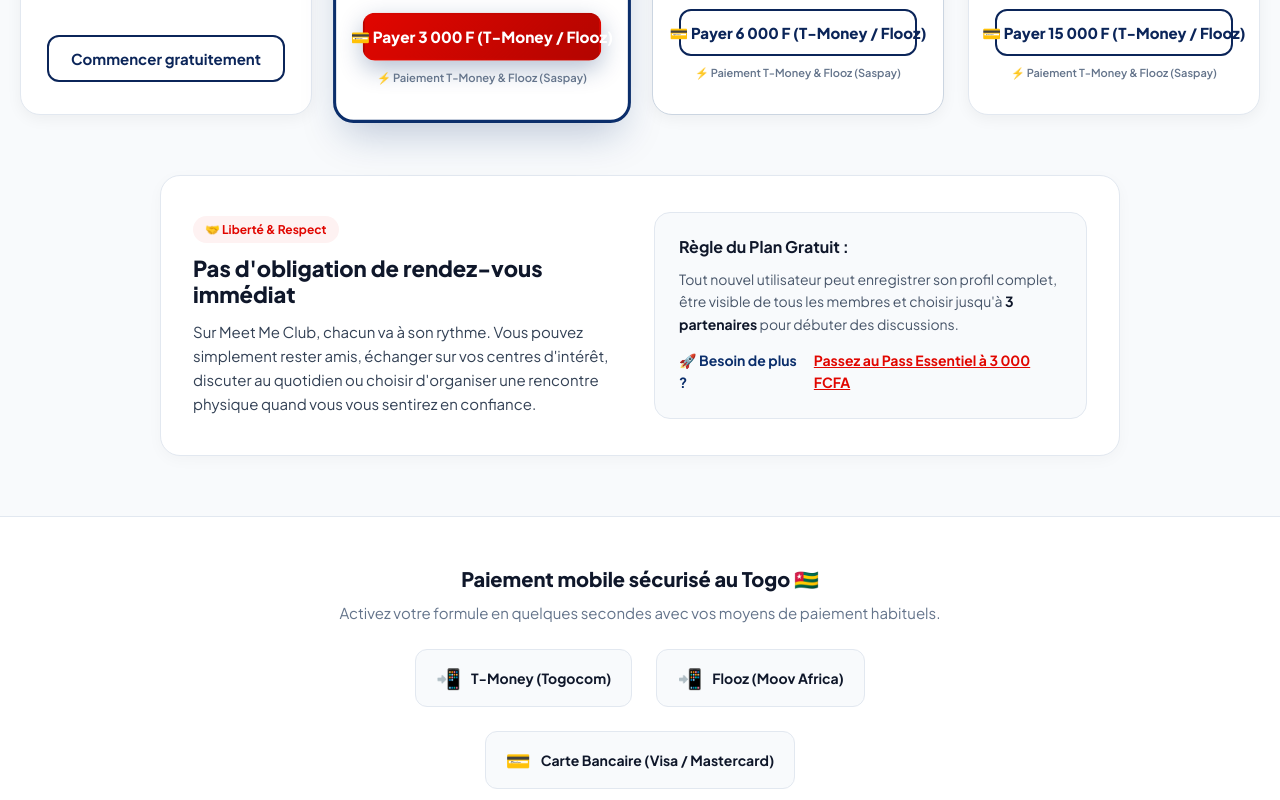
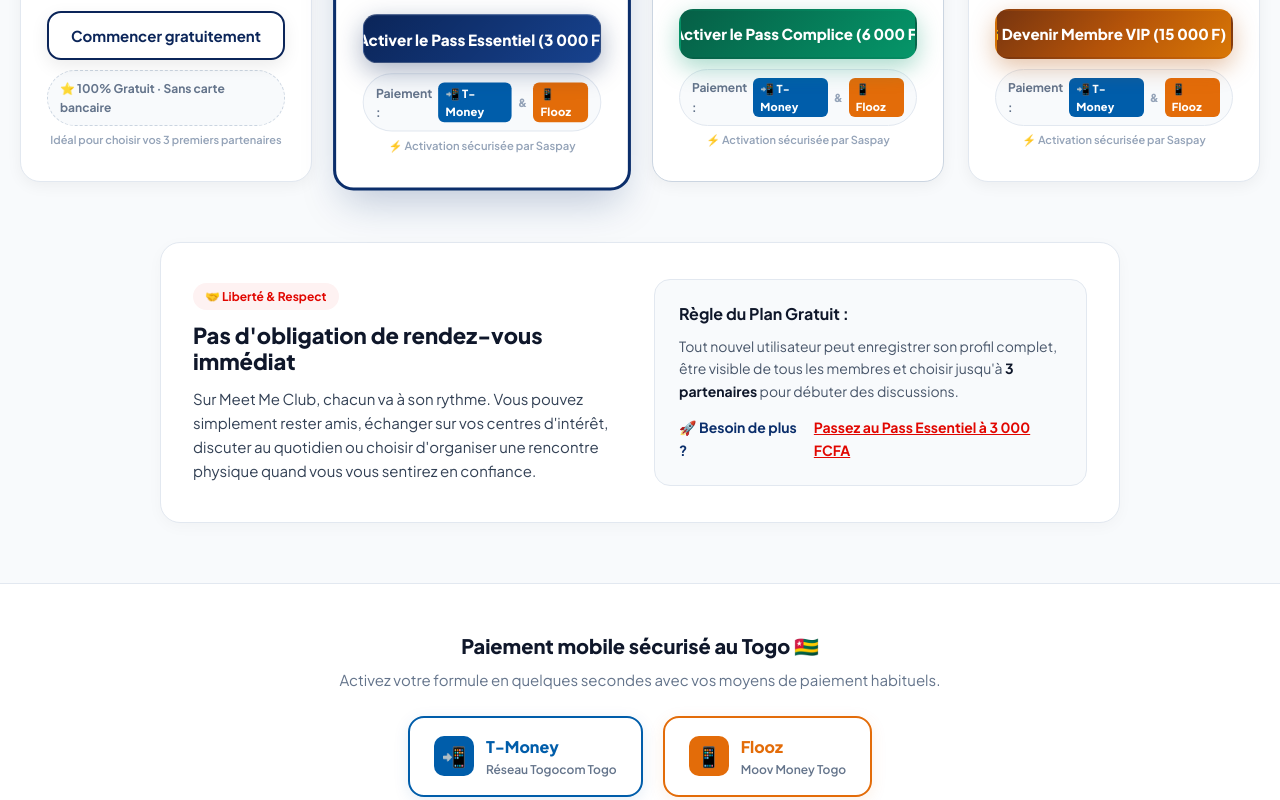
Before and after one commit to lchinformatique/meetmeclub, a Next.js app: page /tarifs in a window 1280 px wide. Shown: the part 1180-1980 px from the top of the page. Built offline with nearby package versions, Linux system fonts and the light colour scheme; no server answers.

Commit message:
style: center T-Money and Flooz payment badges and add interactive button effects in tarifs

```diff
--- a/data/profiles.json
+++ b/data/profiles.json
@@ -17,7 +17,8 @@
     "relationshipGoal": "SERIOUS",
     "plan": "FREE",
     "partnersContacted": [
-      "usr_1"
+      "usr_1",
+      "usr_4"
     ],
     "photos": [
       {
@@ -47,7 +48,7 @@
     "isVerified": true,
     "isVisible": true,
     "createdAt": "2026-10-11T12:08:29.080Z",
-    "updatedAt": "2026-10-11T17:21:51.603Z"
+    "updatedAt": "2026-10-11T19:01:30.223Z"
   },
   {
     "id": "prof_1",
--- a/src/app/(public)/tarifs/page.tsx
+++ b/src/app/(public)/tarifs/page.tsx
@@ -53,7 +53,7 @@
       { text: "Badge membre vérifié", ok: true },
       { text: "Réservation de tables et boissons partenaires", ok: false },
     ],
-    buttonText: "Payer 3 000 F (T-Money / Flooz)",
+    buttonText: "Activer le Pass Essentiel (3 000 F)",
     buttonHref: "https://link.saspay.me/dtpycov9i-k",
     paymentUrl: "https://link.saspay.me/dtpycov9i-k",
     highlight: true,
@@ -78,7 +78,7 @@
       { text: "Assurance sécurité & médiation du club", ok: true },
       { text: "Accès salons VIP et dîners gastronomiques", ok: false },
     ],
-    buttonText: "Payer 6 000 F (T-Money / Flooz)",
+    buttonText: "Activer le Pass Complice (6 000 F)",
     buttonHref: "https://link.saspay.me/xiigac37eyq",
     paymentUrl: "https://link.saspay.me/xiigac37eyq",
     highlight: false,
@@ -103,7 +103,7 @@
       { text: "Conciergerie privée Meet Me Club dédiée", ok: true },
       { text: "Accès événements & soirées privées du club", ok: true },
     ],
-    buttonText: "Payer 15 000 F (T-Money / Flooz)",
+    buttonText: "Devenir Membre VIP (15 000 F)",
     buttonHref: "https://link.saspay.me/ksev91xlvik",
     paymentUrl: "https://link.saspay.me/ksev91xlvik",
     highlight: false,
@@ -293,48 +293,75 @@
 
               {/* Call to action */}
               {plan.paymentUrl ? (
-                <div>
+                <div style={{ display: "flex", flexDirection: "column", alignItems: "center", width: "100%", marginTop: "auto" }}>
                   <a
                     href={plan.paymentUrl}
                     target="_blank"
                     rel="noopener noreferrer"
-                    className={`btn ${plan.btnClass}`}
+                    className={`btn btn-pay-effect ${
+                      plan.id === "ESSENTIAL"
+                        ? "btn-pay-popular"
+                        : plan.id === "COMPLICE"
+                        ? "btn-pay-complice"
+                        : "btn-pay-vip"
+                    }`}
                     style={{
                       width: "100%",
                       justifyContent: "center",
-                      padding: "14px",
+                      padding: "15px 18px",
                       fontSize: "15px",
                       fontWeight: 800,
-                      borderRadius: "12px",
+                      borderRadius: "14px",
                       textDecoration: "none",
                       display: "flex",
                       alignItems: "center",
                       gap: "8px",
-                      boxShadow: plan.highlight ? "0 8px 24px rgba(11, 46, 107, 0.3)" : "none",
+                      textAlign: "center",
                     }}
                   >
                     <span>💳 {plan.buttonText}</span>
+                    <span style={{ fontSize: "16px" }}>➔</span>
                   </a>
-                  <p style={{ textAlign: "center", fontSize: "11px", color: "#64748B", marginTop: "8px", fontWeight: 600 }}>
-                    ⚡ Paiement T-Money & Flooz (Saspay)
-                  </p>
+
+                  {/* Centered T-Money & Flooz Badge */}
+                  <div className="payment-badge-center">
+                    <span style={{ fontSize: "12px", color: "#64748B", fontWeight: 700 }}>Paiement :</span>
+                    <span className="payment-pill-tmoney">📲 T-Money</span>
+                    <span style={{ color: "#94A3B8", fontWeight: 800, fontSize: "11px" }}>&</span>
+                    <span className="payment-pill-flooz">📱 Flooz</span>
+                  </div>
+                  <div style={{ fontSize: "11px", color: "#94A3B8", textAlign: "center", marginTop: "5px", fontWeight: 600 }}>
+                    ⚡ Activation sécurisée par Saspay
+                  </div>
                 </div>
               ) : (
+                <div style={{ display: "flex", flexDirection: "column", alignItems: "center", width: "100%", marginTop: "auto" }}>
                   <Link
                     href={plan.buttonHref}
-                  className={`btn ${plan.btnClass}`}
+                    className="btn btn-outline-blue btn-pay-effect"
                     style={{
                       width: "100%",
                       justifyContent: "center",
-                    padding: "14px",
+                      padding: "15px 18px",
                       fontSize: "15px",
                       fontWeight: 700,
-                    borderRadius: "12px",
+                      borderRadius: "14px",
                       textDecoration: "none",
+                      textAlign: "center",
                     }}
                   >
                     {plan.buttonText}
                   </Link>
+
+                  <div className="payment-badge-center" style={{ background: "#F8FAFC", border: "1px dashed #CBD5E1" }}>
+                    <span style={{ fontSize: "12px", color: "#64748B", fontWeight: 700 }}>
+                      ⭐ 100% Gratuit · Sans carte bancaire
+                    </span>
+                  </div>
+                  <div style={{ fontSize: "11px", color: "#94A3B8", textAlign: "center", marginTop: "5px", fontWeight: 600 }}>
+                    Idéal pour choisir vos 3 premiers partenaires
+                  </div>
+                </div>
               )}
             </div>
           ))}
@@ -420,58 +447,89 @@
             style={{
               display: "flex",
               justifyContent: "center",
-              gap: "24px",
+              gap: "20px",
               flexWrap: "wrap",
+              marginBottom: "30px",
             }}
           >
             <div
               style={{
                 display: "flex",
                 alignItems: "center",
-                gap: "10px",
-                padding: "12px 20px",
-                borderRadius: "12px",
-                border: "1px solid #E2E8F0",
-                background: "#F8FAFC",
-                fontWeight: 700,
-                color: "#0F172A",
-                fontSize: "14px",
+                gap: "12px",
+                padding: "16px 24px",
+                borderRadius: "16px",
+                border: "2px solid #005DAA",
+                background: "white",
+                boxShadow: "0 4px 16px rgba(0, 93, 170, 0.1)",
+                textAlign: "left",
               }}
             >
-              <span style={{ fontSize: "20px" }}>📲</span> T-Money (Togocom)
+              <div style={{ width: "40px", height: "40px", borderRadius: "10px", background: "#005DAA", color: "white", display: "flex", alignItems: "center", justifyContent: "center", fontSize: "20px" }}>
+                📲
               </div>
+              <div>
+                <div style={{ fontSize: "16px", fontWeight: 800, color: "#005DAA" }}>T-Money</div>
+                <div style={{ fontSize: "12px", color: "#64748B", fontWeight: 600 }}>Réseau Togocom Togo</div>
+              </div>
+            </div>
+
             <div
               style={{
                 display: "flex",
                 alignItems: "center",
-                gap: "10px",
-                padding: "12px 20px",
-                borderRadius: "12px",
-                border: "1px solid #E2E8F0",
-                background: "#F8FAFC",
-                fontWeight: 700,
-                color: "#0F172A",
-                fontSize: "14px",
+                gap: "12px",
+                padding: "16px 24px",
+                borderRadius: "16px",
+                border: "2px solid #E36C09",
+                background: "white",
+                boxShadow: "0 4px 16px rgba(227, 108, 9, 0.1)",
+                textAlign: "left",
               }}
             >
-              <span style={{ fontSize: "20px" }}>📲</span> Flooz (Moov Africa)
+              <div style={{ width: "40px", height: "40px", borderRadius: "10px", background: "#E36C09", color: "white", display: "flex", alignItems: "center", justifyContent: "center", fontSize: "20px" }}>
+                📱
               </div>
+              <div>
+                <div style={{ fontSize: "16px", fontWeight: 800, color: "#E36C09" }}>Flooz</div>
+                <div style={{ fontSize: "12px", color: "#64748B", fontWeight: 600 }}>Moov Money Togo</div>
+              </div>
+            </div>
+
             <div
               style={{
                 display: "flex",
                 alignItems: "center",
-                gap: "10px",
-                padding: "12px 20px",
-                borderRadius: "12px",
-                border: "1px solid #E2E8F0",
-                background: "#F8FAFC",
-                fontWeight: 700,
-                color: "#0F172A",
-                fontSize: "14px",
+                gap: "12px",
+                padding: "16px 24px",
+                borderRadius: "16px",
+                border: "1px solid #CBD5E1",
+                background: "white",
+                boxShadow: "0 4px 12px rgba(0,0,0,0.04)",
+                textAlign: "left",
               }}
             >
-              <span style={{ fontSize: "20px" }}>💳</span> Carte Bancaire (Visa / Mastercard)
+              <div style={{ width: "40px", height: "40px", borderRadius: "10px", background: "#0B2559", color: "white", display: "flex", alignItems: "center", justifyContent: "center", fontSize: "20px" }}>
+                🛡️
               </div>
+              <div>
+                <div style={{ fontSize: "16px", fontWeight: 800, color: "#0F172A" }}>Saspay Checkout</div>
+                <div style={{ fontSize: "12px", color: "#16A34A", fontWeight: 700 }}>Paiement Sécurisé 100%</div>
+              </div>
+            </div>
+          </div>
+
+          <div style={{ display: "inline-block", background: "#F1F5F9", padding: "14px 24px", borderRadius: "16px", border: "1px solid #E2E8F0" }}>
+            <span style={{ fontSize: "14px", color: "#334155", marginRight: "12px" }}>
+              Vous avez déjà effectué votre paiement T-Money ou Flooz ?
+            </span>
+            <Link
+              href="/paiement/activation"
+              className="btn btn-primary btn-sm btn-pay-effect"
+              style={{ fontWeight: 800, padding: "8px 18px", borderRadius: "10px" }}
+            >
+              ⚡ Activer mon compte ici
+            </Link>
           </div>
 
           <p style={{ marginTop: "24px", fontSize: "13px", color: "#64748B" }}>
--- a/src/app/globals.css
+++ b/src/app/globals.css
@@ -289,6 +289,120 @@
   border-top-color: white;
   border-radius: 50%;
   animation: spin 0.7s linear infinite;
+}
+
+/* ── Plan & Payment Buttons & Badges ── */
+.btn-pay-effect {
+  position: relative;
+  overflow: hidden;
+  transition: all 0.3s cubic-bezier(0.16, 1, 0.3, 1) !important;
+  box-shadow: 0 6px 18px rgba(0, 0, 0, 0.08);
+}
+
+.btn-pay-effect:hover {
+  transform: translateY(-3px) scale(1.02) !important;
+  box-shadow: 0 14px 30px rgba(11, 46, 107, 0.25) !important;
+}
+
+.btn-pay-effect:active {
+  transform: translateY(0) scale(0.98) !important;
+}
+
+.btn-pay-effect::after {
+  content: "";
+  position: absolute;
+  top: 0;
+  left: -120%;
+  width: 60%;
+  height: 100%;
+  background: linear-gradient(
+    90deg,
+    transparent,
+    rgba(255, 255, 255, 0.35),
+    transparent
+  );
+  transform: skewX(-25deg);
+  transition: none;
+}
+
+.btn-pay-effect:hover::after {
+  left: 160%;
+  transition: left 0.8s ease-in-out;
+}
+
+.btn-pay-popular {
+  background: linear-gradient(135deg, #0B2559 0%, #17428E 100%) !important;
+  color: white !important;
+  box-shadow: 0 8px 25px rgba(11, 37, 89, 0.35) !important;
+  border: 1px solid rgba(255, 255, 255, 0.2) !important;
+}
+
+.btn-pay-popular:hover {
+  transform: translateY(-3px) scale(1.02) !important;
+  box-shadow: 0 16px 36px rgba(11, 37, 89, 0.5) !important;
+}
+
+.btn-pay-vip {
+  background: linear-gradient(135deg, #78350F 0%, #B45309 50%, #D97706 100%) !important;
+  color: white !important;
+  box-shadow: 0 8px 25px rgba(180, 83, 9, 0.35) !important;
+}
+
+.btn-pay-vip:hover {
+  transform: translateY(-3px) scale(1.02) !important;
+  box-shadow: 0 16px 36px rgba(180, 83, 9, 0.5) !important;
+}
+
+.btn-pay-complice {
+  background: linear-gradient(135deg, #065F46 0%, #059669 100%) !important;
+  color: white !important;
+  box-shadow: 0 8px 25px rgba(5, 150, 105, 0.35) !important;
+}
+
+.btn-pay-complice:hover {
+  transform: translateY(-3px) scale(1.02) !important;
+  box-shadow: 0 16px 36px rgba(5, 150, 105, 0.5) !important;
+}
+
+/* Centered Payment Badges */
+.payment-badge-center {
+  display: flex;
+  align-items: center;
+  justify-content: center;
+  gap: 6px;
+  padding: 8px 12px;
+  background: #F8FAFC;
+  border: 1px solid #E2E8F0;
+  border-radius: 9999px;
+  margin-top: 10px;
+  width: 100%;
+  box-sizing: border-box;
+}
+
+.payment-pill-tmoney {
+  display: inline-flex;
+  align-items: center;
+  gap: 3px;
+  background: #005DAA;
+  color: white;
+  padding: 2px 7px;
+  border-radius: 6px;
+  font-size: 11px;
+  font-weight: 800;
+  letter-spacing: 0.2px;
+}
+
+.payment-pill-flooz {
+  display: inline-flex;
+  align-items: center;
+  gap: 3px;
+  background: #E36C09;
+  color: white;
+  padding: 2px 7px;
+  border-radius: 6px;
+  font-size: 11px;
+  font-weight: 800;
+  letter-spacing: 0.2px;
 }
 
 /* ──────────────────────────────────────────────────────────────
```
Lines whose indentation alone changed are shown as unchanged.
